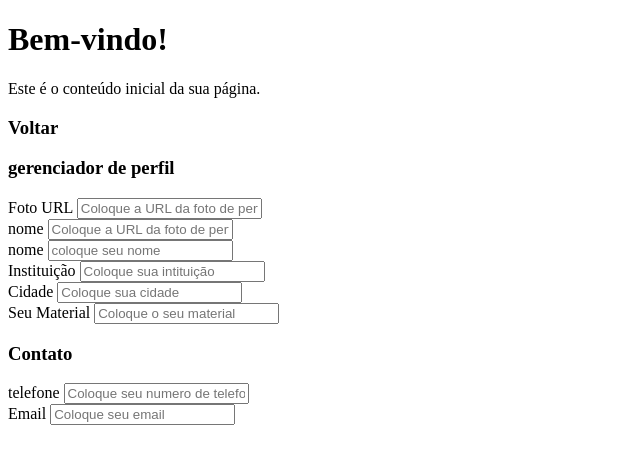
After one commit to N4than-Rossi/Marketplace_estudantil, a Python web app: template templates/perfil.html in a window 1280 px wide. The commit adds this page. Shown: the top 464 px of the page, without its empty margins (0-640 px from the left). Run offline with Jinja, Linux system fonts and the light colour scheme; the template is opened without the code that fills it, so the values that code supplies are empty.

Commit message:
PERFIL ADD

```diff
--- a/templates/cadastro.html
+++ b/templates/cadastro.html
@@ -8,14 +8,13 @@
         <label for="nome">Nome</label>
         <input type="text" id="cadastro-nome" placeholder="Enter the your name ">
 
-    </div>
-    <h2>Cadastro</h2>
+
     <div class="cadastro-group">
         <label for="nome">email</label>
         <input type="text" id="cadastro-email" placeholder="Enter the your name ">
 
     </div>
-    <h2>Cadastro</h2>
+
     <div class="cadastro-group">
         <label for="nome">senha</label>
         <input type="text" id="cadastro-senha" placeholder="Enter the your name ">
--- /dev/null
+++ b/templates/perfil.html
@@ -0,0 +1,45 @@
+{% extends "layout.html" %}
+
+{% block content %}
+<h3> Voltar</h3>
+<div class="perfil-container">
+    <h3>gerenciador de perfil</h3>
+  <div class="perfil-group">
+    <label for="foto-url">Foto URL</label>
+    <input type="text" id="Foto-URL" placeholder="Coloque a URL da foto de perfil">
+     </div>
+     <div class="perfil-group">
+    <label for="nome">nome</label>
+    <input type="text" id=nome-perfil" placeholder="Coloque a URL da foto de perfil">
+     </div>
+     <div class="perfil-group">
+    <label for="nome">nome</label>
+    <input type="text" id=nome-perfil" placeholder="coloque seu nome">
+     </div>
+     <div class="perfil-group">
+    <label for="nome">Instituição</label>
+    <input type="text" id="inst-perfil" placeholder="Coloque sua intituição">
+     </div>
+     <div class="perfil-group">
+    <label for="nome">Cidade</label>
+    <input type="text" id="cidade-perfil" placeholder="Coloque sua cidade">
+     </div>
+
+     <div class="perfil-group">
+    <label for="nome">Seu Material</label>
+    <input type="text" id="mat-perfil" placeholder="Coloque o seu material">
+     </div>
+      <h3> Contato</h3>
+     <div class="perfil-group">
+    <label for="nome">telefone</label>
+    <input type="text" id=tel-perfil" placeholder="Coloque seu numero de telefone">
+     </div>
+     <div class="perfil-group">
+    <label for="nome">Email</label>
+    <input type="text" id=emaiç-perfil" placeholder="Coloque seu email">
+     </div>
+
+
+
+    </div>
+{% endblock %}
```
